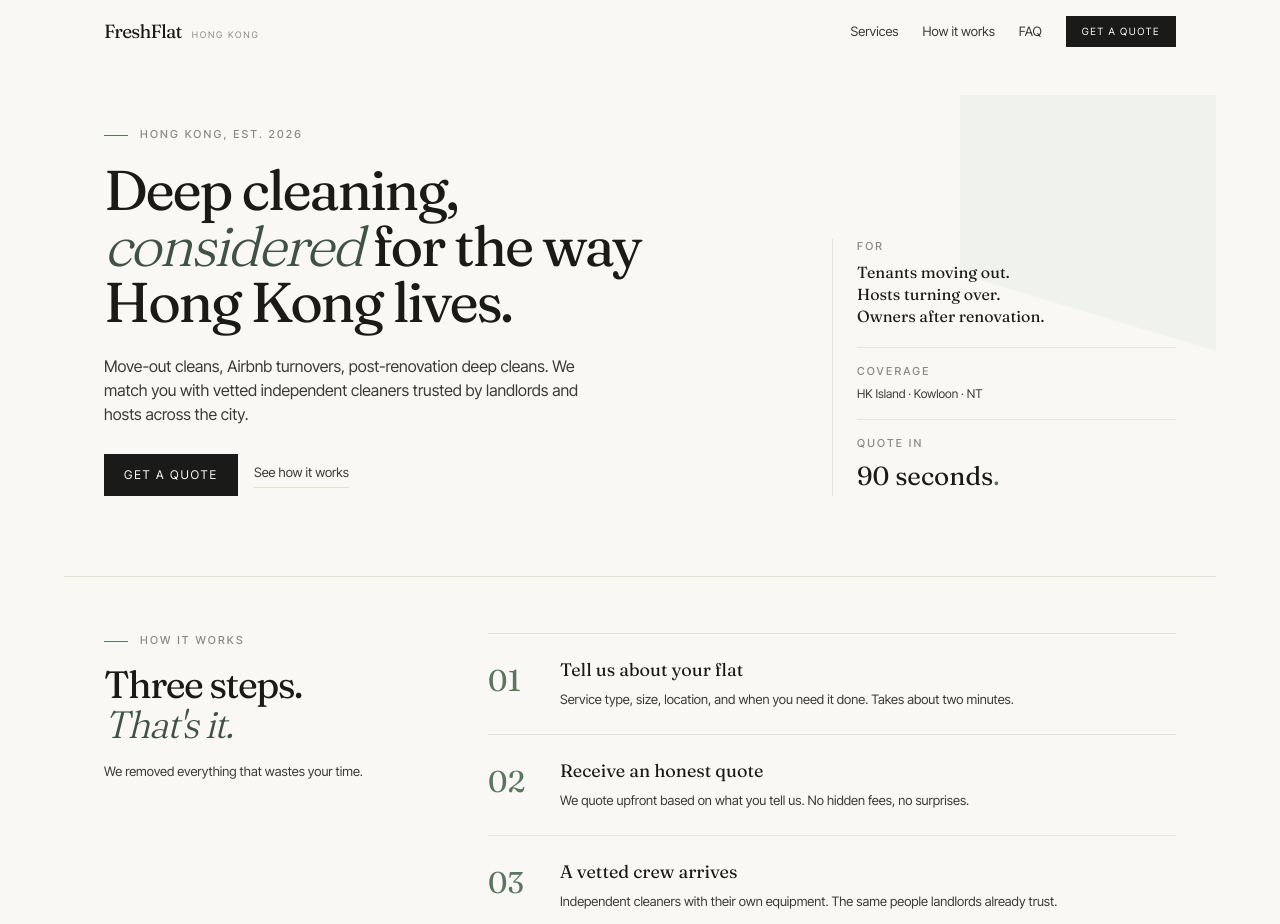
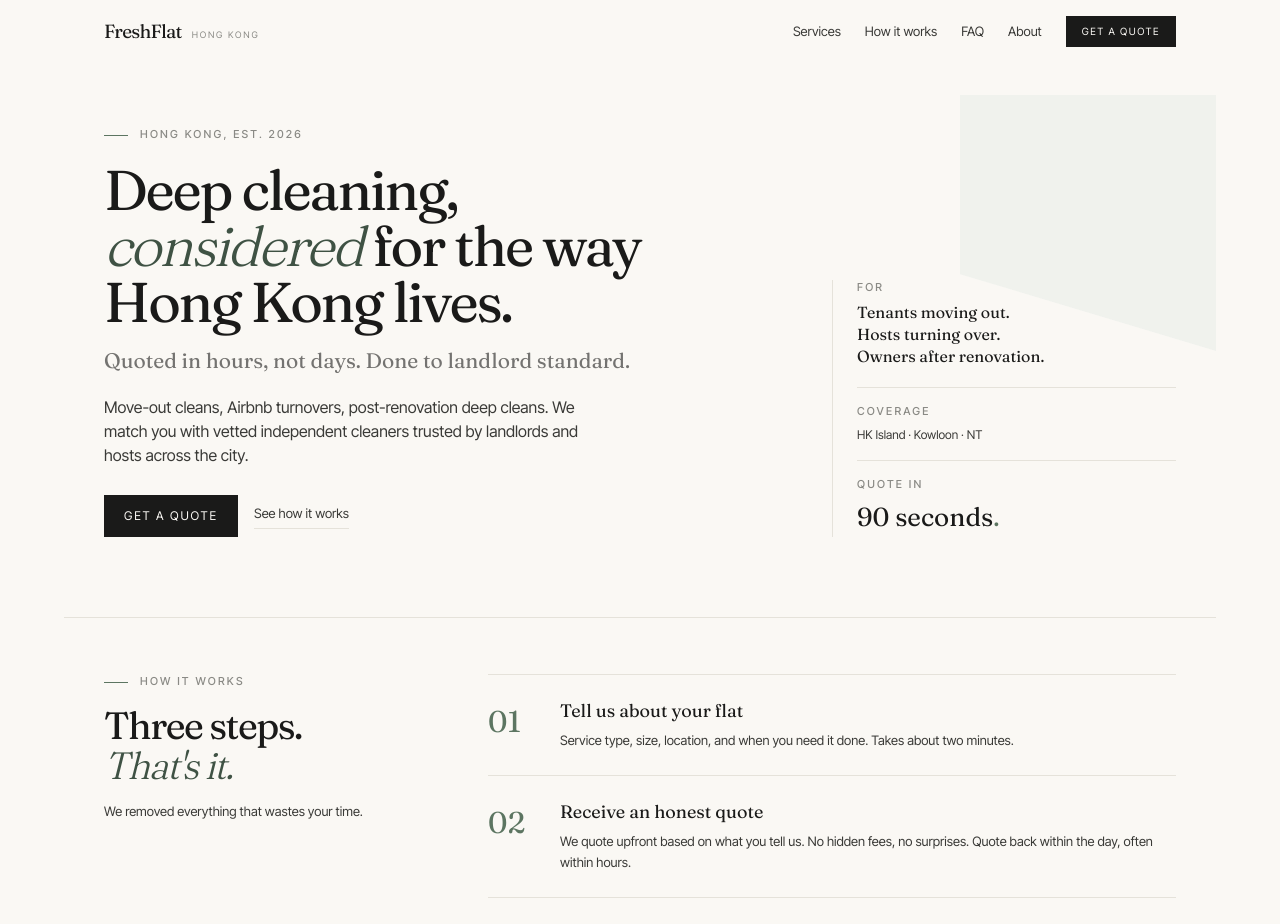
Before and after one commit to kept-app/freshflat, a Next.js app: page / in a window 1280 px wide. Shown: the top 924 px of the page. Built offline with nearby package versions, Linux system fonts and the light colour scheme.

Commit message:
hero subline, about section, FAQ additions, footer strapline, anchor fixes, new favicon

```diff
--- a/app/page.tsx
+++ b/app/page.tsx
@@ -6,6 +6,7 @@
 import Services from '@/components/Services'
 import Booking from '@/components/Booking'
 import FAQ from '@/components/FAQ'
+import About from '@/components/About'
 import Footer from '@/components/Footer'
 import { useEffect } from 'react'
 
@@ -33,6 +34,7 @@
       <Services />
       <Booking />
       <FAQ />
+      <About />
       <Footer />
     </main>
   )
--- /dev/null
+++ b/components/About.tsx
@@ -0,0 +1,40 @@
+export default function About() {
+  return (
+    <section id="about" className="border-t border-rule px-6 md:px-10 py-10 md:py-14 max-w-6xl mx-auto reveal">
+      <div className="grid md:grid-cols-[1fr_2fr] gap-8 md:gap-10">
+        <div>
+          <p className="text-eyebrow tracking-eyebrow uppercase text-stone mb-4">
+            <span className="ff-rule" />About
+          </p>
+          <h2 className="font-display text-section font-normal">
+            Small on<br />
+            <span className="italic font-light text-sage-deep">purpose</span>.
+          </h2>
+        </div>
+
+        <div>
+          <p className="text-[14px] text-body leading-relaxed max-w-lg">
+            FreshFlat is an independent dispatch operator working with vetted Hong Kong cleaning crews. We started because we got tired of waiting four days for a property manager to send a quote. We focus on coordination, communication, and accountability — so the cleaners can focus on the work. We are small. We answer messages ourselves. We work with the same crews repeatedly because reputation matters more to us than any single job.
+          </p>
+
+          <hr className="border-rule my-6" />
+
+          <div className="grid grid-cols-3 gap-4">
+            <div>
+              <p className="text-eyebrow tracking-eyebrow uppercase text-stone mb-1.5">Founded</p>
+              <p className="font-display text-[16px]">2026</p>
+            </div>
+            <div>
+              <p className="text-eyebrow tracking-eyebrow uppercase text-stone mb-1.5">Based in</p>
+              <p className="font-display text-[16px]">Hong Kong</p>
+            </div>
+            <div>
+              <p className="text-eyebrow tracking-eyebrow uppercase text-stone mb-1.5">What we don&apos;t do</p>
+              <p className="font-display text-[16px]">Hide who we are</p>
+            </div>
+          </div>
+        </div>
+      </div>
+    </section>
+  )
+}
--- a/components/FAQ.tsx
+++ b/components/FAQ.tsx
@@ -26,6 +26,14 @@
   {
     q: 'Can I book a recurring schedule?',
     a: "Yes. Airbnb hosts and property managers often set up recurring turnovers. We can match you with the same crew each time for consistency.",
+  },
+  {
+    q: 'Who runs FreshFlat?',
+    a: 'FreshFlat is an independent dispatch operator working with vetted HK cleaning crews. We focus on coordination, communication, and accountability so the cleaners can focus on the work. We are small. When you message us, you get a real person.',
+  },
+  {
+    q: 'What if I am not happy with the clean?',
+    a: 'Tell us within 24 hours and we will send the crew back to fix it at no cost. If we cannot make it right, we do not take payment. We work with the same cleaners repeatedly, so reputation matters more to us than any single job.',
   },
 ]
 
--- a/components/Footer.tsx
+++ b/components/Footer.tsx
@@ -4,10 +4,11 @@
       <div className="max-w-6xl mx-auto">
         <div className="grid grid-cols-2 md:grid-cols-4 gap-8 md:gap-6">
           <div className="col-span-2 md:col-span-1">
-            <div className="flex items-baseline gap-2.5 mb-3">
+            <div className="flex items-baseline gap-2.5 mb-2">
               <span className="font-display text-[22px] tracking-tight">FreshFlat</span>
               <span className="text-[9px] tracking-eyebrow uppercase text-stone">Hong Kong</span>
             </div>
+            <p className="font-display italic text-[13px] text-sage-deep mb-3">Hong Kong cleaning, made boring on purpose.</p>
             <p className="text-[12px] text-body leading-relaxed max-w-[240px]">
               Deep cleaning for Hong Kong flats. Vetted independent crews dispatched across the city.
             </p>
@@ -32,6 +33,7 @@
             <div className="flex flex-col gap-1.5 text-[12px] text-body">
               <a href="#services" className="hover:text-graphite transition-colors">Services</a>
               <a href="#faq" className="hover:text-graphite transition-colors">FAQ</a>
+              <a href="#about" className="hover:text-graphite transition-colors">About</a>
               <a href="#booking" className="hover:text-graphite transition-colors">Get a quote</a>
             </div>
           </div>
--- a/components/Hero.tsx
+++ b/components/Hero.tsx
@@ -14,7 +14,10 @@
             <span className="italic font-light text-sage-deep">considered</span> for the way<br />
             Hong Kong lives.
           </h1>
-          <p className="mt-6 text-[15px] md:text-base leading-relaxed text-body max-w-lg">
+          <p className="mt-4 font-display text-[clamp(16px,2vw,21px)] font-normal text-graphite/60 leading-snug">
+            Quoted in hours, not days. Done to landlord standard.
+          </p>
+          <p className="mt-5 text-[15px] md:text-base leading-relaxed text-body max-w-lg">
             Move-out cleans, Airbnb turnovers, post-renovation deep cleans. We match you with vetted independent cleaners trusted by landlords and hosts across the city.
           </p>
           <div className="mt-7 flex flex-wrap gap-4 items-center">
--- a/components/HowItWorks.tsx
+++ b/components/HowItWorks.tsx
@@ -7,7 +7,7 @@
   {
     num: '02',
     title: 'Receive an honest quote',
-    desc: 'We quote upfront based on what you tell us. No hidden fees, no surprises.',
+    desc: 'We quote upfront based on what you tell us. No hidden fees, no surprises. Quote back within the day, often within hours.',
   },
   {
     num: '03',
--- a/components/Nav.tsx
+++ b/components/Nav.tsx
@@ -17,6 +17,7 @@
           <a href="#services" className="hover:text-graphite transition-colors">Services</a>
           <a href="#how-it-works" className="hover:text-graphite transition-colors">How it works</a>
           <a href="#faq" className="hover:text-graphite transition-colors">FAQ</a>
+          <a href="#about" className="hover:text-graphite transition-colors">About</a>
           <a href="#booking" className="bg-graphite text-cream px-4 py-2 text-[10px] tracking-btn uppercase hover:bg-sage-deep transition-colors">
             Get a quote
           </a>
@@ -34,6 +35,7 @@
           <a href="#services" onClick={() => setMenuOpen(false)}>Services</a>
           <a href="#how-it-works" onClick={() => setMenuOpen(false)}>How it works</a>
           <a href="#faq" onClick={() => setMenuOpen(false)}>FAQ</a>
+          <a href="#about" onClick={() => setMenuOpen(false)}>About</a>
           <a href="#booking" onClick={() => setMenuOpen(false)} className="bg-graphite text-cream px-5 py-3 text-[11px] tracking-btn uppercase text-center mt-2">
             Get a quote
           </a>
```
Also changed, not shown: app/icon.svg (added).
